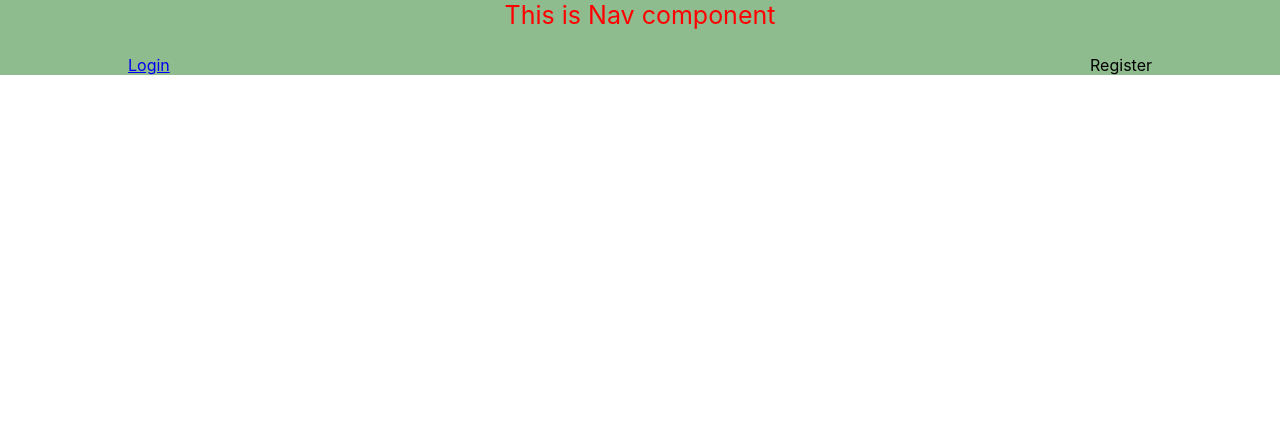
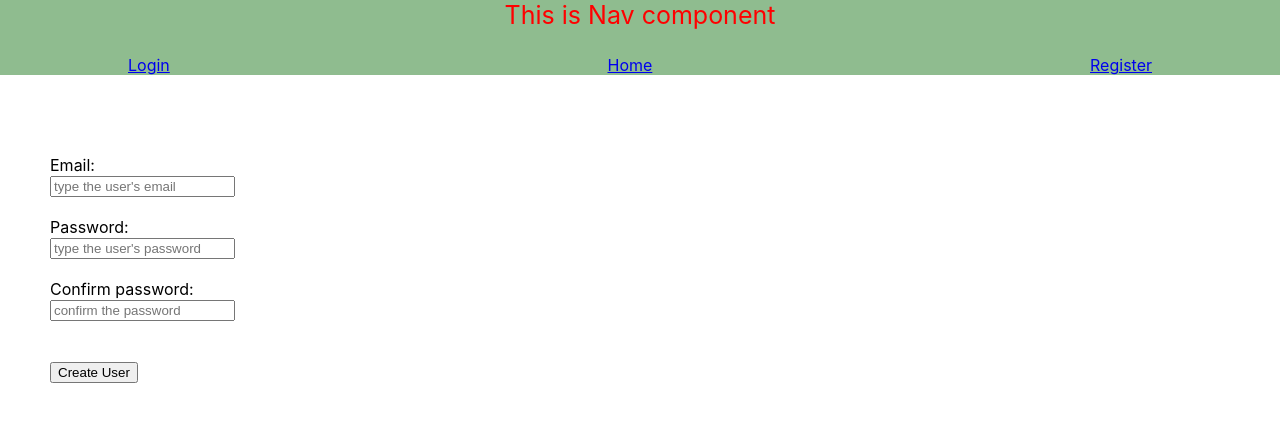
Before and after one commit to tonykieling/user_project-frontend, a React (Create React App) app: page /register in a window 1280 px wide. Shown: the top 422 px of the page. Built offline with nearby package versions, Linux system fonts and the light colour scheme.

Commit message:
register and login routes seems to be okay

```diff
--- a/src/App.js
+++ b/src/App.js
@@ -6,7 +6,7 @@ import Home from './components/Home.js';
 import Nav from './components/Nav.js';
 import Landing from './components/Landing.js';
 import Login from './components/Login.js';
-
+import Register from './components/Register.js';
 
 export default class App extends Component {
 
@@ -51,6 +51,7 @@ export default class App extends Component {
             } */}
 
             <Route exact path="/login" component={Login} />
+            <Route exact path="/register" component={Register} />
           </div>
         </Router>
     );
--- a/src/components/Login.js
+++ b/src/components/Login.js
@@ -41,8 +41,8 @@ export default class Home extends Component {
       <div>
         {/* <Nav /> */}
 
-        <form onSubmit={this.handleSubmit}>
-          <label>User</label>
+        <form onSubmit={this.handleSubmit} style={{marginLeft: 50, marginTop: 80}}>
+          <label>User</label> <br />
           <input
             type="text"
             name="email"
@@ -50,8 +50,9 @@ export default class Home extends Component {
             value={this.state.email}
             placeholder="Type the user's email">
           </input>
-          <br />
-          <label>Password</label>
+          <br /> <br />
+
+          <label>Password</label> <br />
           <input
             type="password"
             name="password"
@@ -60,7 +61,8 @@ export default class Home extends Component {
             onChange={this.handleChange}
             >
           </input>
-          <br />
+          <br /> <br />
+
           <button disabled={!this.isValid()}>Submit</button>
         </form>
 
--- a/src/components/Nav.js
+++ b/src/components/Nav.js
@@ -19,7 +19,9 @@ export default class Nav extends Component {
         {/* <span style={{marginLeft: "10%"}}>Login</span> */}
 
         <Link to={"/login"} style={{marginLeft: "10%"}}>Login</Link>
-        <span style={{marginRight: "10%"}}>Register</span>
+        <Link to={"/"}>Home</Link>
+        <Link to={"/register"} style={{marginLeft: "10%"}} style={{marginRight: "10%"}}>Register</Link>
+        {/* <span style={{marginRight: "10%"}}>Register</span> */}
       </div>
     )
   }
--- a/src/components/Register.js
+++ b/src/components/Register.js
@@ -0,0 +1,60 @@
+import React, { Component } from 'react'
+
+export default class Register extends Component {
+
+  constructor(props){
+    super(props);
+    this.state = {
+      email: "",
+      password: ""
+    }
+  }
+
+  handleSubmit = e => {
+    e.preventDefault();
+  }
+
+  handleChange = e => {
+    this.setState({
+      [e.target.name]: e.target.value
+    });
+  }
+
+  render() {
+    return (
+      <div>
+        <form onSubmit={this.handleSubmit} style={{marginLeft: 50, marginTop: 80}}>
+          <label>Email: </label> <br />
+          <input
+            type="text"
+            onChange={this.handleChange}
+            name="email"
+            placeholder="type the user's email"
+            value={this.state.email}
+          /> <br /> <br />
+
+          <label>Password: </label> <br />
+          <input
+            type="password"
+            onChange={this.handleChange}
+            name="password"
+            placeholder="type the user's password"
+            value={this.state.email}
+          /> <br /> <br />
+
+          <label>Confirm password: </label> <br />
+          <input
+            type="password"
+            onChange={this.handleChange}
+            name="confirm_password"
+            placeholder="confirm the password"
+            value={this.state.email}
+          />
+
+          <br /> <br /> <br />
+          <button> Create User </button>
+        </form>
+      </div>
+    )
+  }
+}
```
